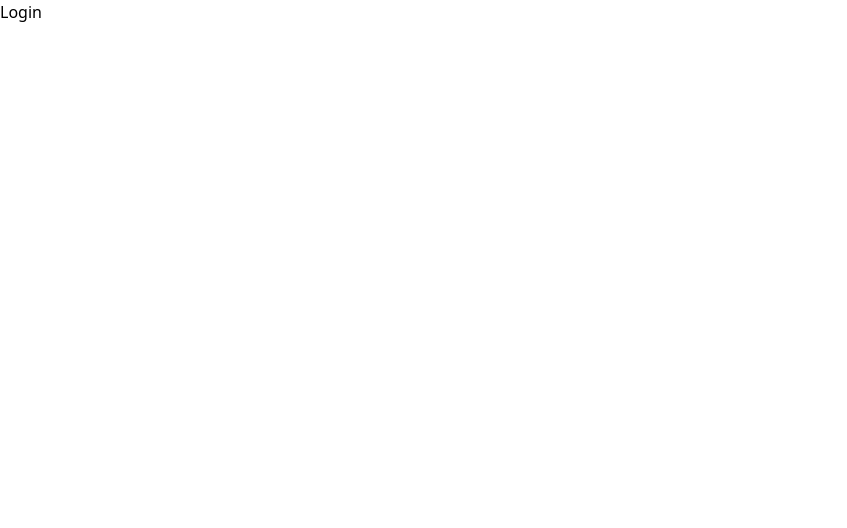
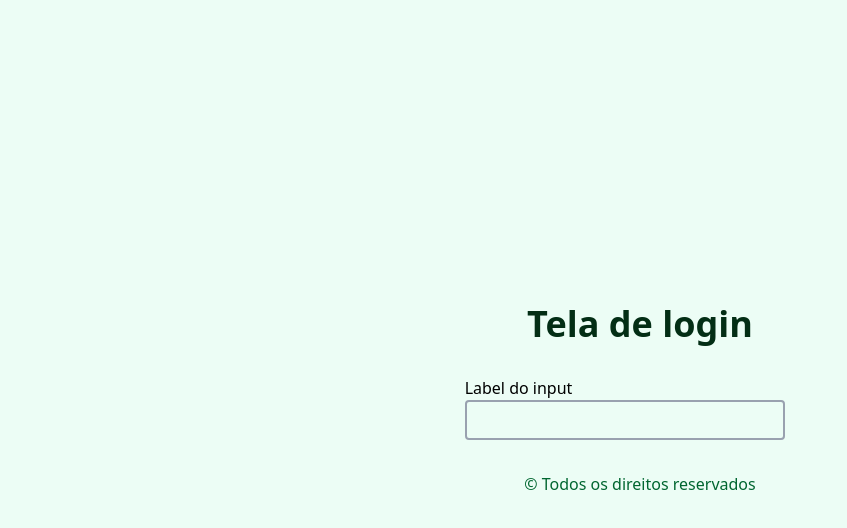
Before and after one commit to gwolf-dev/FinanceFlow, a React (Vite) app: page /login in a window 1280 px wide. Shown: the top 528 px of the page, without its empty margins (0-847 px from the left). Built offline with nearby package versions, Linux system fonts and the light colour scheme.

Commit message:
Adding: Input and Title component

```diff
--- /dev/null
+++ b/src/components/Input/index.tsx
@@ -0,0 +1,10 @@
+const Input = () => {
+  return (
+    <fieldset>
+      <label>Label do input</label>
+      <input className="w-full max-w-xs h-10 outline-none border-2 border-gray-400 rounded-sm pl-2 focus:border-green-800 focus:ring-1 focus:ring-green-300 text-gray-600 placeholder-gray-400" />
+    </fieldset>
+  );
+};
+
+export default Input;
--- /dev/null
+++ b/src/components/Title/index.tsx
@@ -0,0 +1,58 @@
+import { useRef } from "react";
+
+type TitleProps = {
+  type?: "h1" | "h2" | "h3" | "h4" | "h5";
+  customStyle?: string;
+  children: string;
+};
+
+const Title = ({ type, customStyle, children }: TitleProps) => {
+  const customStyleRef = useRef(customStyle);
+
+  switch (type) {
+    case "h1":
+      return (
+        <h1
+          className={`text-4xl text-gray-950 font-bold ${customStyleRef.current}`}>
+          {children}
+        </h1>
+      );
+    case "h2":
+      return (
+        <h2
+          className={`text-3xl text-gray-950 font-bold ${customStyleRef.current}`}>
+          {children}
+        </h2>
+      );
+    case "h3":
+      return (
+        <h3
+          className={`text-2xl text-gray-900 font-semibold ${customStyleRef.current}`}>
+          {children}
+        </h3>
+      );
+    case "h4":
+      return (
+        <h4
+          className={`text-xl text-gray-900 font-semibold ${customStyleRef.current}`}>
+          {children}
+        </h4>
+      );
+    case "h5":
+      return (
+        <h5
+          className={`text-lg text-gray-900 font-semibold ${customStyleRef.current}`}>
+          {children}
+        </h5>
+      );
+    default:
+      return (
+        <h1
+          className={`text-4xl text-gray-950 font-bold ${customStyleRef.current}`}>
+          {children}
+        </h1>
+      );
+  }
+};
+
+export default Title;
--- a/src/components/index.ts
+++ b/src/components/index.ts
@@ -1,3 +1,5 @@
+import Input from "./Input";
 import ProtectedRoute from "./ProtectedRoute";
+import Title from "./Title";
 
-export { ProtectedRoute };
+export { Input, ProtectedRoute, Title };
--- a/src/pages/Login/index.tsx
+++ b/src/pages/Login/index.tsx
@@ -1,12 +1,31 @@
 import { Navigate } from "react-router";
 
 import { useAuth } from "../../hooks";
+import { Input, Title } from "../../components";
 
 function Login() {
   const { isAuthenticated } = useAuth();
 
   if (isAuthenticated === true) return <Navigate to="/" />;
-  return <div>Login</div>;
+  return (
+    <div className="w-screen h-screen flex flex-col justify-center items-center gap-8 bg-emerald-50">
+      {/**
+       * titulo
+       * formulario
+       * footer do login
+       */}
+      <Title type="h1" customStyle={"text-green-950"}>
+        Tela de login
+      </Title>
+      <form>
+        <Input />
+      </form>
+
+      <footer className="text-green-800 font-normal font-base">
+        © Todos os direitos reservados
+      </footer>
+    </div>
+  );
 }
 
 export default Login;
```
Also changed, not shown: 1 other file (tests, documents, lock files or other folders).
